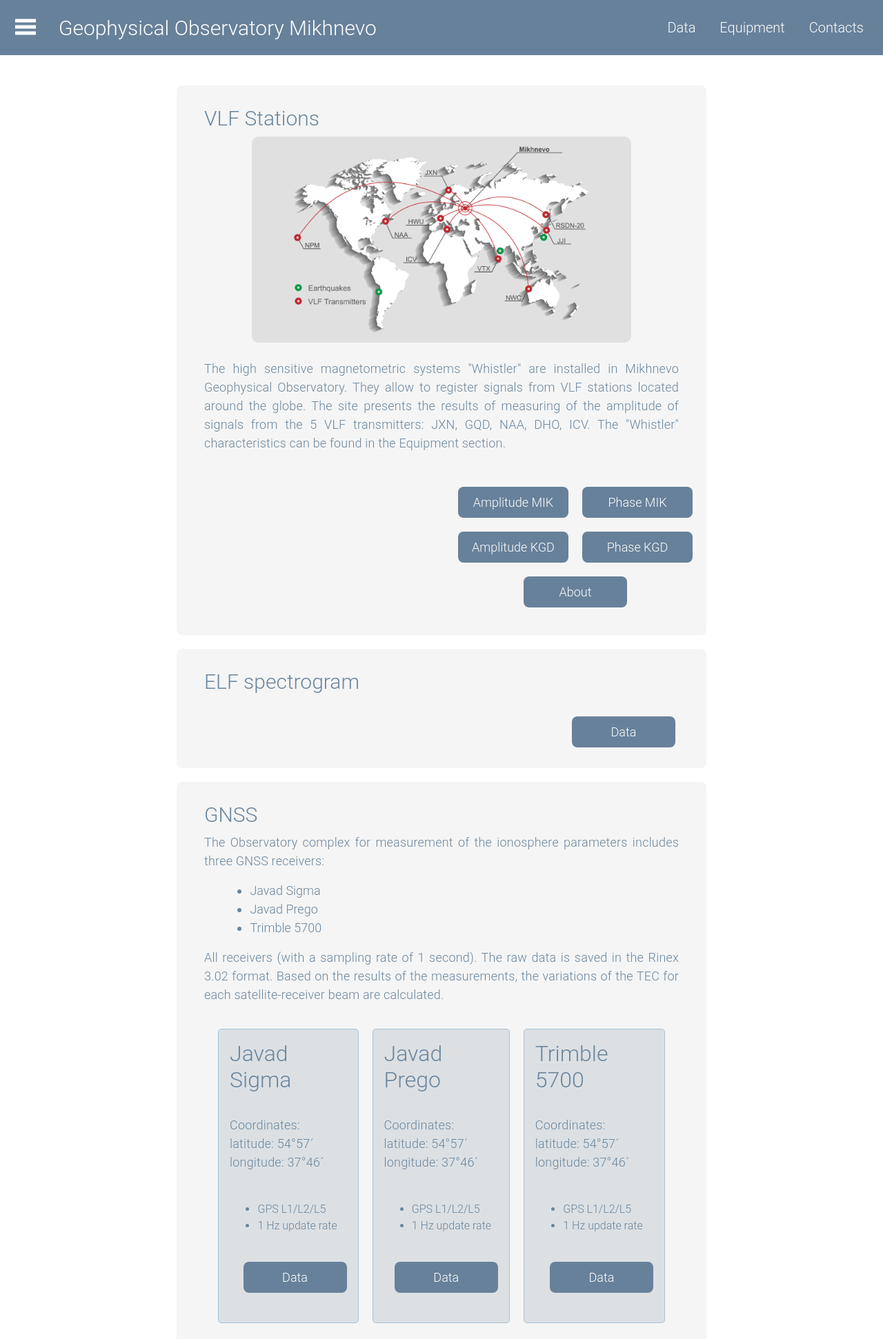
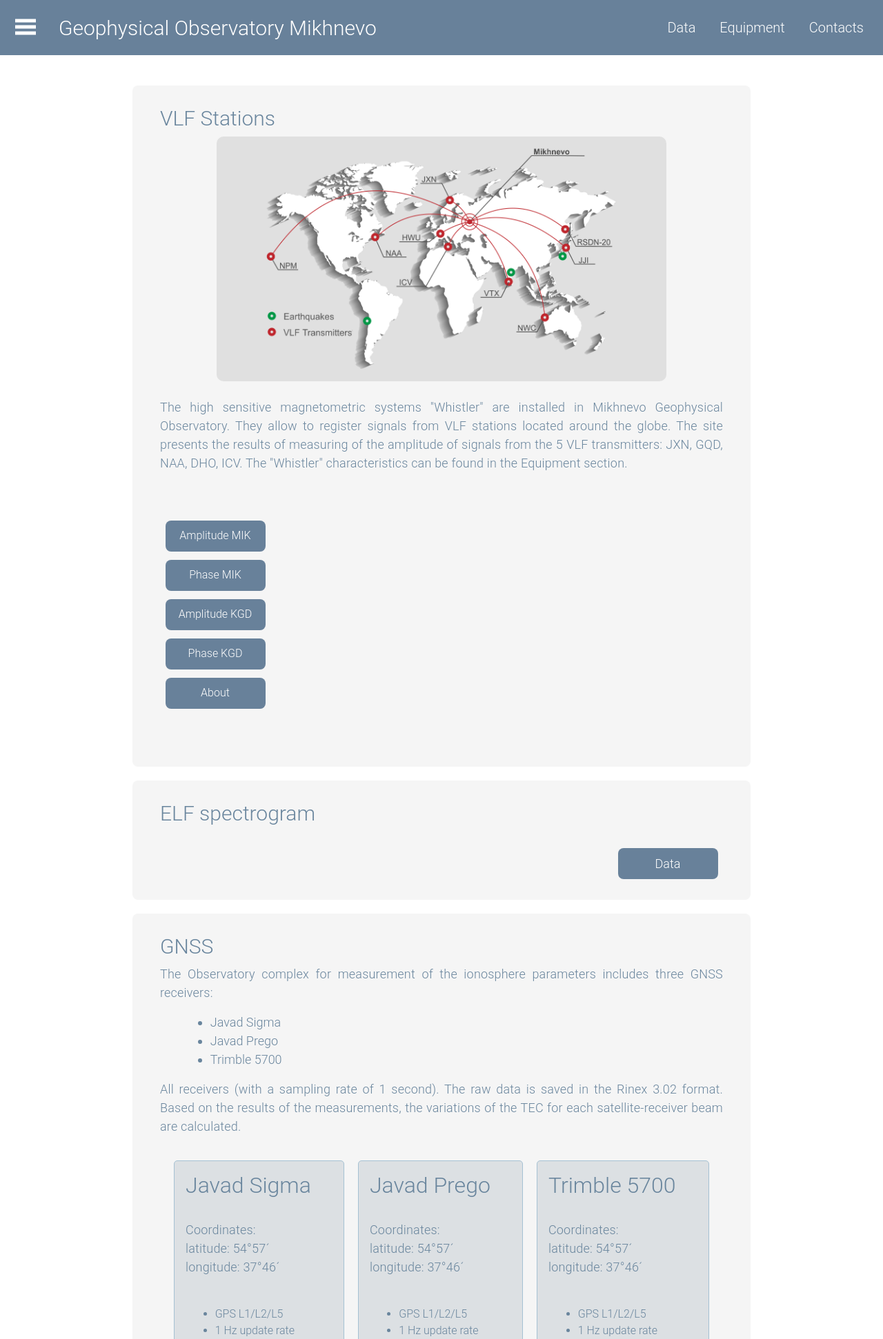
Before and after one commit to katyacoffee/WebSite, a Django app: page /data in a window 1280 px wide. Shown: the top 1942 px of the page at 69% size. Run offline with Django 4.2, Linux system fonts and the light colour scheme; some libraries are stand-ins or nearby versions.

Commit message:
fix data

```diff
--- a/templates/data.html
+++ b/templates/data.html
@@ -40,9 +40,11 @@
         .box-container {
             margin: 20px auto;
             {#width: 80%;#}
-            max-width: 60%;
+            max-width: 70%;
+            {#было 60%#}
             {#min-width: 50%;#}
             {#max-width: 800px;#}
+            {#min-width: 500px;#}
             min-width: 500px;
             display: flex;
             text-align: justify;
@@ -162,7 +164,8 @@
                 display: flex;
                 background: #68819a;
                 {#width: 7vw;#}
-                width: 150px;
+                {#width: 150px;#}
+                width: 145px;
                 height: 45px;
                 color: #ffffff;
                 font-size: 18px;
@@ -199,45 +202,94 @@
             They allow to register signals from VLF stations located around the globe. The site presents the results of
             measuring of the amplitude of signals from the 5 VLF transmitters: JXN, GQD, NAA, DHO, ICV. The "Whistler"
             characteristics can be found in the Equipment section.</p>
-            <div class="box1-side" style="width: 300px;">
-                <form method="post" id="vlf">
-                    <br>
-                    <table class="center"><tr><td>
-                    <table class="center">
-                                    <tr>
-                                    <td class="child" style="padding: 10px">
-                                        <button type="submit" formaction="/date-selection" class="btn" style="float: right; width: 160px">Amplitude MIK</button>
-                                        <input type="hidden" id="source" name="source" value="vlf">
-                                    </td>
-                                    <td class="child" style="text-align: center; padding: 10px">
-                                        <button type="submit" formaction="/date-selection" class="btn" style="float: left; width: 160px">Phase MIK</button>
-                                        <input type="hidden" id="source" name="source" value="vlf">
-                                    </td>
-                                    </tr>
-                                    <tr>
-                                    <td class="child" style="padding: 10px">
-                                        <button type="submit" formaction="/date-selection" class="btn" style="float: right; width: 160px">Amplitude KGD</button>
-                                        <input type="hidden" id="source" name="source" value="vlf">
-                                    </td>
-                                    <td class="child" style="text-align: center; padding: 10px">
-                                        <button type="submit" formaction="/date-selection" class="btn" style="float: left; width: 160px">Phase KGD</button>
-                                        <input type="hidden" id="source" name="source" value="vlf">
-                                    </td>
-                                    </tr>
-                                </table></td></tr>
-                        <tr>
-                                    <td class="child" style="padding: 10px">
-                                        <button type="submit" formaction="/equipment" class="btn" style="width: 150px">About</button>
-                                        <input type="hidden" id="source" name="source" value="vlf">
-                                    </td>
-                                    </tr>
-                        </table>
+
+{#        <div class="row g-4 py-5 row-cols-1 row-cols-lg-5">#}
+        <div class="row g-5 py-5 row-cols-1 row-cols-lg-5">
+            <form method="post" id="vlf">
+            <div class="col d-flex" style="justify-content: center; align-items: center; margin: 0; padding: 6px; border: #ffffff;">
+                <div>
+                    <a href="/date-selection" class="btn" style = "font-size: 16px; justify-content: center; align-items: center; vertical-align: center;">
+{#                       style="font-family: 'Roboto', sans-serif; font-size: 18px; background-color: #5a728a; border: #5a728a; width: 150px; height: 45px; margin: auto; display: inline-flex; justify-content: center; align-items: center">#}
+                        Amplitude MIK
+                    </a>
+                    <input type="hidden" id="source" name="source" value="vlf">
+                </div>
+            </div>
+            <div class="col d-flex" style="justify-content: center; align-items: center; margin: 0; padding: 6px; border: #ffffff;">
+                <div>
+                    <a href="/equipment" class="btn" style = "font-size: 16px; justify-content: center; align-items: center; vertical-align: center;">
+{#                       style="font-family: 'Roboto', sans-serif; font-size: 18px; background-color: #5a728a; border: #5a728a; width: 150px; height: 45px; margin: auto; display: inline-flex; justify-content: center; align-items: center">#}
+                        Phase MIK
+                    </a>
+                </div>
+            </div>
+            <div class="col d-flex" style="justify-content: center; align-items: center; margin: 0; padding: 6px; border: #ffffff;">
+                <div>
+                    <a href="/date-selection" class="btn" style = "font-size: 16px; justify-content: center; align-items: center; vertical-align: center;">
+{#                       style="font-family: 'Roboto', sans-serif; font-size: 18px; background-color: #5a728a; border: #5a728a; width: 150px; height: 45px; margin: auto; display: inline-flex; justify-content: center; align-items: center">#}
+                        Amplitude KGD
+                    </a>
+                </div>
+            </div>
+            <div class="col d-flex" style="justify-content: center; align-items: center; margin: 0; padding: 6px; border: #ffffff;">
+                <div>
+                    <a href="/date-selection" class="btn" style = "font-size: 16px; justify-content: center; align-items: center; vertical-align: center;">
+{#                       style="font-family: 'Roboto', sans-serif; font-size: 18px; background-color: #5a728a; border: #5a728a; width: 150px; height: 45px; margin: auto; display: inline-flex; justify-content: center; align-items: center">#}
+                        Phase KGD
+                    </a>
+                </div>
+            </div>
+            <div class="col d-flex" style="justify-content: center; align-items: center; margin: 0; padding: 6px; border: #ffffff;">
+                <div>
+                    <a href="/contacts" class="btn" style = "font-size: 16px; justify-content: center; align-items: center; vertical-align: center;">
+{#                       style="font-family: 'Roboto', sans-serif; font-size: 18px; background-color: #5a728a; border: #5a728a; width: 150px; height: 45px; margin: auto; display: inline-flex; justify-content: center; align-items: center">#}
+                        About
+                    </a>
+                </div>
+            </div>
+            </form>
+        </div>
+
+
+{#            <div class="box1-side" style="width: 300px;">#}
+{#                <form method="post" id="vlf">#}
+{#                    <br>#}
+{#                    <table class="center"><tr><td>#}
+{#                    <table class="center">#}
+{#                                    <tr>#}
+{#                                    <td class="child" style="padding: 10px">#}
+{#                                        <button type="submit" formaction="/date-selection" class="btn" style="float: right; width: 160px">Amplitude MIK</button>#}
+{#                                        <input type="hidden" id="source" name="source" value="vlf">#}
+{#                                    </td>#}
+{#                                    <td class="child" style="text-align: center; padding: 10px">#}
+{#                                        <button type="submit" formaction="/date-selection" class="btn" style="float: left; width: 160px">Phase MIK</button>#}
+{#                                        <input type="hidden" id="source" name="source" value="vlf">#}
+{#                                    </td>#}
+{#                                    </tr>#}
+{#                                    <tr>#}
+{#                                    <td class="child" style="padding: 10px">#}
+{#                                        <button type="submit" formaction="/date-selection" class="btn" style="float: right; width: 160px">Amplitude KGD</button>#}
+{#                                        <input type="hidden" id="source" name="source" value="vlf">#}
+{#                                    </td>#}
+{#                                    <td class="child" style="text-align: center; padding: 10px">#}
+{#                                        <button type="submit" formaction="/date-selection" class="btn" style="float: left; width: 160px">Phase KGD</button>#}
+{#                                        <input type="hidden" id="source" name="source" value="vlf">#}
+{#                                    </td>#}
+{#                                    </tr>#}
+{#                                </table></td></tr>#}
+{#                        <tr>#}
+{#                                    <td class="child" style="padding: 10px">#}
+{#                                        <button type="submit" formaction="/equipment" class="btn" style="width: 150px">About</button>#}
+{#                                        <input type="hidden" id="source" name="source" value="vlf">#}
+{#                                    </td>#}
+{#                                    </tr>#}
+{#                        </table>#}
 {#                    <button type="submit" formaction="/date-selection" class="btn" style="justify-content: center">Data KLN</button>#}
 {#                    <input type="hidden" id="source" name="source" value="vlf">#}
 {#                    <button type="submit" formaction="/date-selection" class="btn" style="justify-content: center">Data MIK</button>#}
 {#                    <input type="hidden" id="source" name="source" value="vlf">#}
-                </form>
-            </div>
+{#                </form>#}
+{#            </div>#}
       </div>
     </div>
 
```
